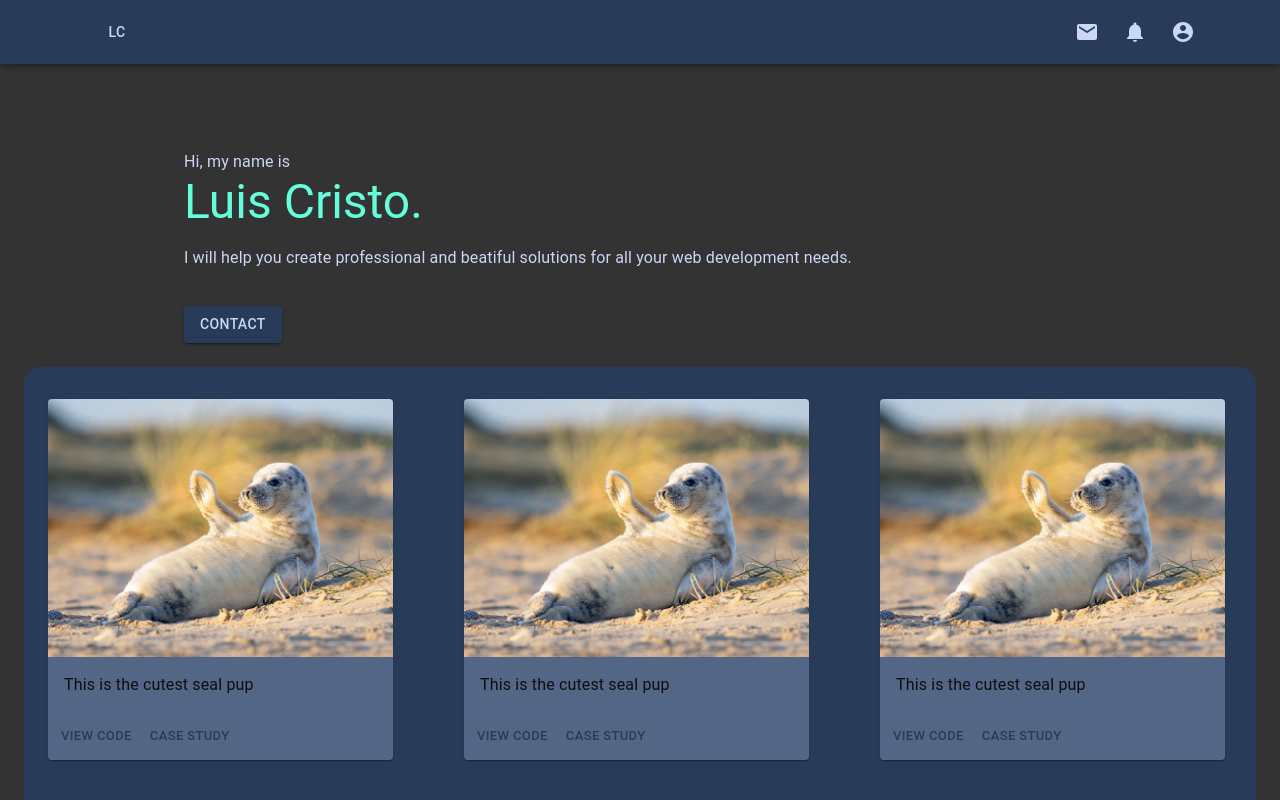
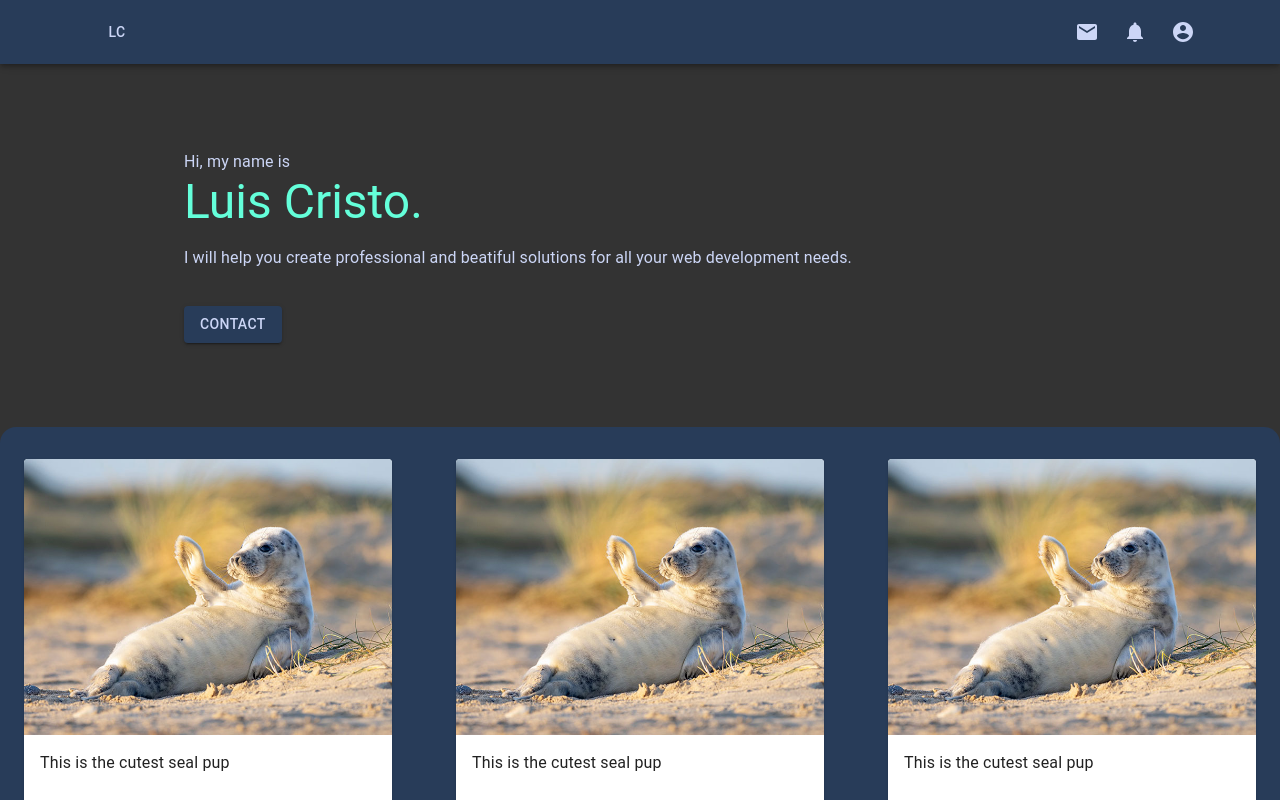
Before and after one commit to Blazekla/portfolio, a React (Create React App) app: page / in a window 1280 px wide. Shown: the top 800 px of the page. Built offline with nearby package versions, Linux system fonts and the light colour scheme.

Commit message:
Added more styling to main content, footer and cards

```diff
--- a/src/App.js
+++ b/src/App.js
@@ -23,12 +23,16 @@
 // const useStyles = makeStyles(theme);
 
 import { useTheme } from "@material-ui/core/styles";
+import { height } from "@material-ui/system";
 
 const theme = {
   palette: {
     primary: { main: "#283c59", contrastText: "#ccd6f6" },
     secondary: { main: "#64ffda", contrastText: "#000000" },
-    background: { paper: "#546686", default: "#546686" }
+    background: {
+      // paper: "#546686",
+      // default: "#020c1b"
+    }
 
     //Other colors to use #cee1d5, #b5a282, #e0462b
 
@@ -53,31 +57,67 @@
   const theme = useTheme();
   return (
     <React.Fragment>
-      <CssBaseline />
+      <ThemeProvider
+        theme={theming}
+        // style={{ backgroundColor: "#546686" }}//This doesn't work
+      >
+        <CssBaseline
+        // style={{ backgroundColor: "#546686" }} //THis doesn't work
+        />
         <div
-        style={{ backgroundColor: "#333" }}
+          style={{
+            backgroundColor: "#333",
+            display: "flex",
+            flexDirection: "column",
+            minHeight: "100vh"
+          }}
 
           // className={classes.container} this one works!
         >
-        <ThemeProvider theme={theming}>
           {console.log(theming)}
           <MenuAppBar />
           {/* <TestBar /> */}
+          <div
+            className="content"
 
+            //todo:
+            //display as block?
+          >
+            <div
+              className="mainContent"
+              style={{
+                minHeight: "100vh",
+                width: "100%",
+                maxWidth: "1600px",
+                margin: "0px auto"
+              }}
+            >
               <HeroBanner />
-          <Container>
-            <div>
-              <Projects />
+
+              <Projects
+
+              //todo:
+              //text-align: center;
+              // max-width: 600px;
+              // padding: 150px 0px;
+              // margin: 0px auto 100px;
+              />
               {/* Add margins during design phase*/}
-              <div style={{ marginTop: "30px", backgroundColor: "red" }}>
+
               {/* <About />
               <Contact /> */}
             </div>
+            <Footer
+            //todo:
+            //display:flex
+            //justify content-center
+            //alignt items: center
+            //flex direction: column
+            //padding 15px
+            />
           </div>
-          </Container>
-          <Footer />
+        </div>
       </ThemeProvider>
-      </div>
     </React.Fragment>
   );
 }
--- a/src/components/Footer.js
+++ b/src/components/Footer.js
@@ -24,7 +24,9 @@
 
 const useStyles = makeStyles(theme => ({
   footer: {
-    backgroundColor: "#333",
+    // backgroundColor: "#333",
+    // backgroundColor: "#293d5a",
+    backgroundColor: "#020c1b",
     padding: theme.spacing(6)
   }
 }));
--- a/src/components/HeroUnit.js
+++ b/src/components/HeroUnit.js
@@ -14,7 +14,8 @@
         style={{
           // backgroundColor: "#283c59",
           paddingTop: "150px",
-          marginBottom: "40px"
+          margin: "0px auto 100px"
+          // marginBottom: "40px"
           // marginTop: "150px"
         }}
       >
--- a/src/components/Projects.js
+++ b/src/components/Projects.js
@@ -12,11 +12,12 @@
         maxWidth="lg"
         style={{
           backgroundColor: theme.palette.primary.main,
-          borderRadius: "16px"
+          borderRadius: "16px",
+          margin: "0px auto 100px"
         }}
       >
         {/* Grid Section Start */}
-        <Grid container spacing={8}>
+        <Grid container spacing={8} justify="center">
           {count.map(id => (
             <Grid item key={id} xs={12} sm={6} md={4}>
               <ContentCard />
--- a/src/components/sub_components/Cards.js
+++ b/src/components/sub_components/Cards.js
@@ -13,7 +13,7 @@
 // import seal from "./sealpup.jpg";
 const useStyles = makeStyles({
   card: {
-    maxWidth: 345
+    // maxWidth: 345
   }
 });
 
```
Lines whose indentation alone changed are shown as unchanged.
